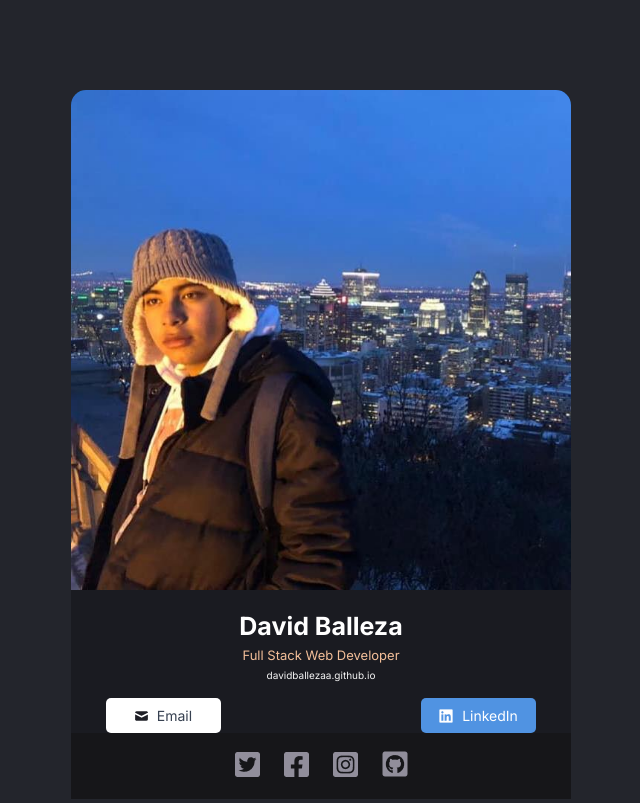
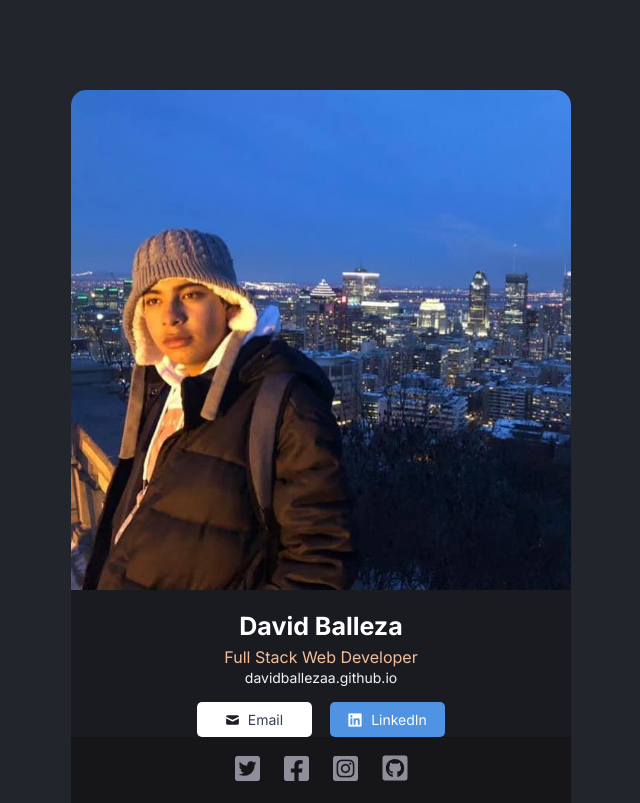
Before and after one commit to davidballezaa/presentation-card, a React (Create React App) app: page / in a window 1280 px wide. Shown: the whole page, without its empty margins (319-959 px from the left). Built offline with nearby package versions, Linux system fonts and the light colour scheme.

Commit message:
increase font sizes and make buttons justify at center instead of between

```diff
--- a/src/styles/Info.css
+++ b/src/styles/Info.css
@@ -21,13 +21,13 @@
   margin-top: 6px;
   margin-bottom: 0;
   font-weight: normal;
-  font-size: 13px;
+  font-size: 16px;
   color: #F3BF99;
 }
 
 .card__info--site {
   margin-top: 8px;
-  font-size: 10px;
+  font-size: 14px;
 }
 
 .card__info--site a{
@@ -38,7 +38,7 @@
 .card__info--buttons {
   margin-top: 15px;
   display: flex;
-  justify-content: space-between;
+  justify-content: center;
 }
 
 .card__info--buttons > * {
@@ -63,6 +63,7 @@
 .buttons--email {
   background-color: #FFFFFF;
   color: #374151;
+  margin-right: 18px;
 }
 
 .buttons--linkedin {
```
